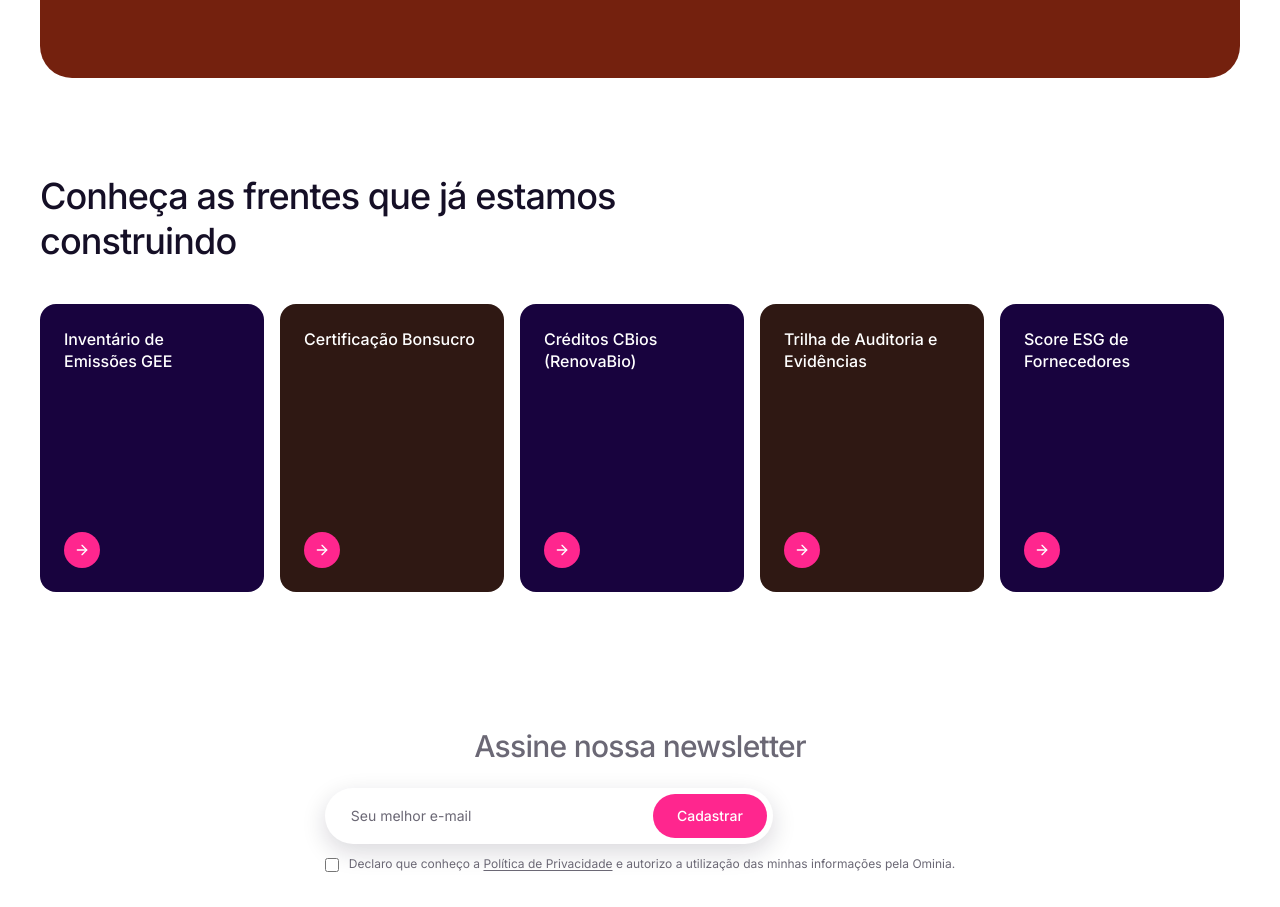
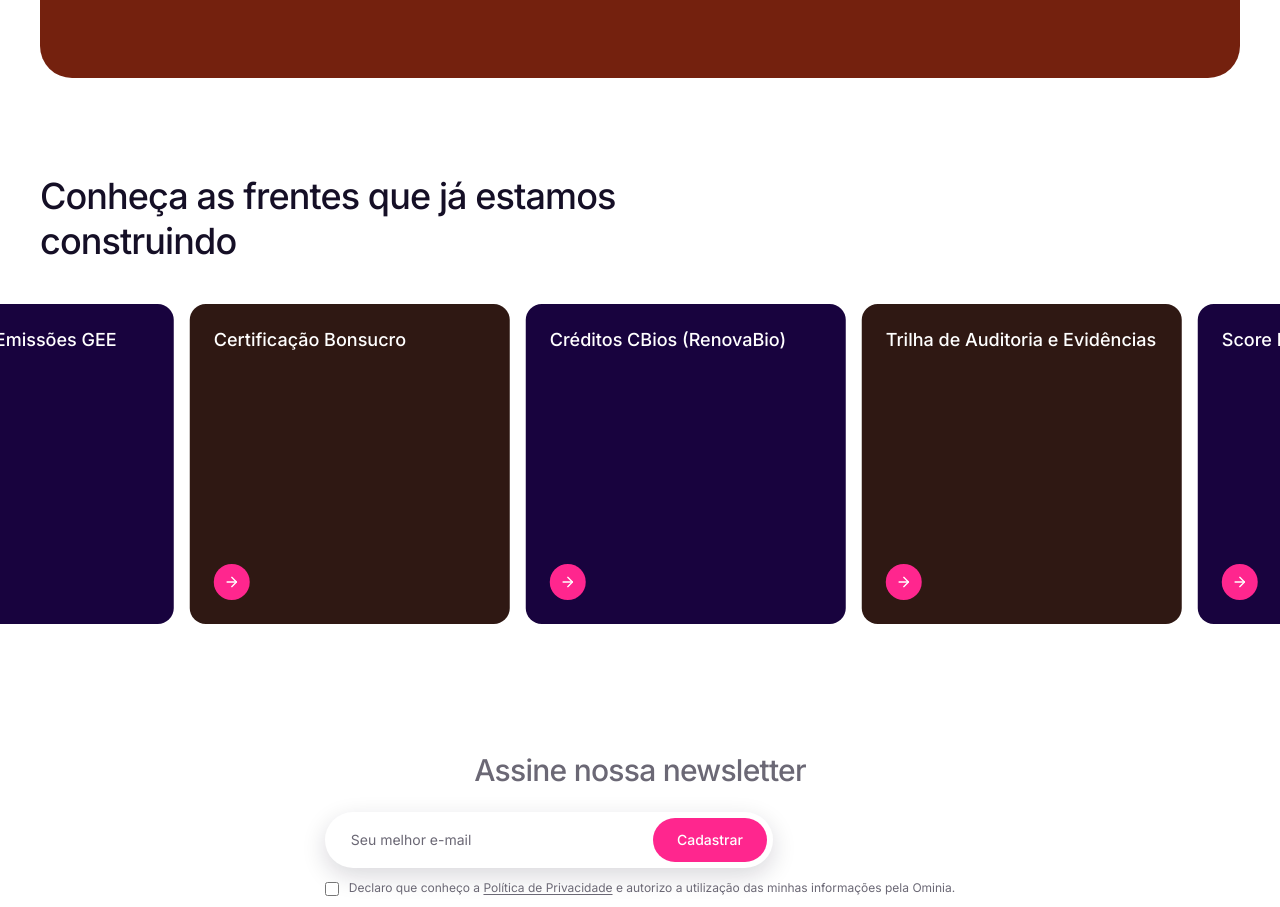
Before and after one commit to ojhondev/ominia, a Next.js app: page / in a window 1280 px wide. Shown: the part 2453-3360 px from the top of the page. Built offline with nearby package versions, Linux system fonts and the light colour scheme; no server answers.

Commit message:
Transforma cards de solucoes em slider automatico expansivel

```diff
--- a/src/app/globals.css
+++ b/src/app/globals.css
@@ -136,6 +136,10 @@ body {
   animation: marquee-scroll 32s linear infinite;
 }
 
+.marquee-track-slow {
+  animation: marquee-scroll 55s linear infinite;
+}
+
 @keyframes pulse-dot {
   0%,
   100% {
--- a/src/components/marketing/solutions-row.tsx
+++ b/src/components/marketing/solutions-row.tsx
@@ -1,44 +1,142 @@
-import { ArrowRight } from "lucide-react";
+"use client";
+
+import { useState } from "react";
+import { ArrowRight, Plus } from "lucide-react";
 import { Reveal } from "./reveal";
 
 const solucoes = [
-  { id: "emissoes", titulo: "Inventário de Emissões GEE" },
-  { id: "bonsucro", titulo: "Certificação Bonsucro" },
-  { id: "cbios", titulo: "Créditos CBios (RenovaBio)" },
-  { id: "auditoria", titulo: "Trilha de Auditoria e Evidências" },
-  { id: "score", titulo: "Score ESG de Fornecedores" },
+  {
+    id: "emissoes",
+    titulo: "Inventário de Emissões GEE",
+    descricao:
+      "Levantamento completo de emissões Escopo 1, 2 e 3 seguindo o GHG Protocol, com trilha de auditoria pronta para bancos e certificadoras.",
+  },
+  {
+    id: "bonsucro",
+    titulo: "Certificação Bonsucro",
+    descricao:
+      "Estruturação do dossiê e das evidências para a certificação Bonsucro, do cadastro de fornecedores ao relatório final.",
+  },
+  {
+    id: "cbios",
+    titulo: "Créditos CBios (RenovaBio)",
+    descricao:
+      "Cálculo e organização dos dados necessários para a emissão de CBios dentro do RenovaBio, com rastreabilidade completa.",
+  },
+  {
+    id: "auditoria",
+    titulo: "Trilha de Auditoria e Evidências",
+    descricao:
+      "Cada número gerado já nasce com origem, responsável e data — pronto para qualquer auditoria externa.",
+  },
+  {
+    id: "score",
+    titulo: "Score ESG de Fornecedores",
+    descricao:
+      "Avaliação estruturada da sua cadeia de fornecedores, com critérios claros e evidência por trás de cada nota.",
+  },
 ];
 
+function SolutionCard({
+  solucao,
+  dark,
+  open,
+  hidden = false,
+  onOpen,
+  onClose,
+  onToggle,
+}: {
+  solucao: (typeof solucoes)[number];
+  dark: boolean;
+  open: boolean;
+  hidden?: boolean;
+  onOpen: () => void;
+  onClose: () => void;
+  onToggle: () => void;
+}) {
+  return (
+    <div
+      id={hidden ? undefined : solucao.id}
+      aria-hidden={hidden}
+      onMouseEnter={onOpen}
+      onMouseLeave={onClose}
+      onClick={onToggle}
+      role="button"
+      tabIndex={hidden ? -1 : 0}
+      onKeyDown={(e) => {
+        if (e.key === "Enter" || e.key === " ") onToggle();
+      }}
+      className={`flex w-72 shrink-0 cursor-pointer flex-col justify-between rounded-2xl p-6 transition-[min-height] duration-300 ease-out sm:w-80 ${
+        dark ? "bg-lp-purple" : "bg-lp-maroon-deep"
+      } ${open ? "min-h-96" : "min-h-80"}`}
+    >
+      <div>
+        <p className="text-lg leading-snug font-medium text-white">
+          {solucao.titulo}
+        </p>
+        <div
+          className={`grid transition-all duration-300 ease-out ${
+            open ? "mt-4 grid-rows-[1fr] opacity-100" : "grid-rows-[0fr] opacity-0"
+          }`}
+        >
+          <p className="overflow-hidden text-sm leading-relaxed text-white/75">
+            {solucao.descricao}
+          </p>
+        </div>
+      </div>
+
+      <span
+        className={`flex size-9 shrink-0 items-center justify-center rounded-full bg-lp-pink text-white transition-transform duration-300 ${
+          open ? "rotate-45" : ""
+        }`}
+      >
+        {open ? <Plus className="size-4" strokeWidth={2} /> : <ArrowRight className="size-4" strokeWidth={2} />}
+      </span>
+    </div>
+  );
+}
+
 export function SolutionsRow() {
+  const [hoverId, setHoverId] = useState<string | null>(null);
+  const [clickedId, setClickedId] = useState<string | null>(null);
+  const openId = clickedId ?? hoverId;
+  const paused = openId !== null;
+
+  const track = [...solucoes, ...solucoes];
+
   return (
-    <section id="time" className="px-4 py-16 sm:px-6 lg:px-10">
+    <section id="time" className="py-16">
+      <div className="px-4 sm:px-6 lg:px-10">
         <Reveal>
           <h2 className="max-w-2xl text-3xl leading-tight font-medium tracking-tight text-lp-ink sm:text-4xl">
             Conheça as frentes que já estamos construindo
           </h2>
         </Reveal>
+      </div>
 
-      <div className="mt-10 flex gap-4 overflow-x-auto pb-2">
-        {solucoes.map((solucao, i) => {
-          const dark = i % 2 === 0;
+      <div className="mt-10 overflow-hidden">
+        <div
+          className="marquee-track-slow flex w-max items-start gap-4 px-4 sm:px-6 lg:px-10"
+          style={{ animationPlayState: paused ? "paused" : "running" }}
+        >
+          {track.map((solucao, i) => {
+            const isDuplicate = i >= solucoes.length;
             return (
-            <Reveal key={solucao.id} delay={i * 60} className="shrink-0">
-              <div
-                id={solucao.id}
-                className={`flex h-72 w-56 flex-col justify-between rounded-2xl p-6 ${
-                  dark ? "bg-lp-purple" : "bg-lp-maroon-deep"
-                }`}
-              >
-                <p className="text-base leading-snug font-medium text-white">
-                  {solucao.titulo}
-                </p>
-                <span className="flex size-9 items-center justify-center rounded-full bg-lp-pink text-white">
-                  <ArrowRight className="size-4" strokeWidth={2} />
-                </span>
-              </div>
-            </Reveal>
+              <SolutionCard
+                key={`${solucao.id}-${i}`}
+                solucao={solucao}
+                dark={i % 2 === 0}
+                hidden={isDuplicate}
+                open={openId === solucao.id}
+                onOpen={() => setHoverId(solucao.id)}
+                onClose={() => setHoverId((current) => (current === solucao.id ? null : current))}
+                onToggle={() =>
+                  setClickedId((current) => (current === solucao.id ? null : solucao.id))
+                }
+              />
             );
           })}
+        </div>
       </div>
     </section>
   );
```
Lines whose indentation alone changed are shown as unchanged.
